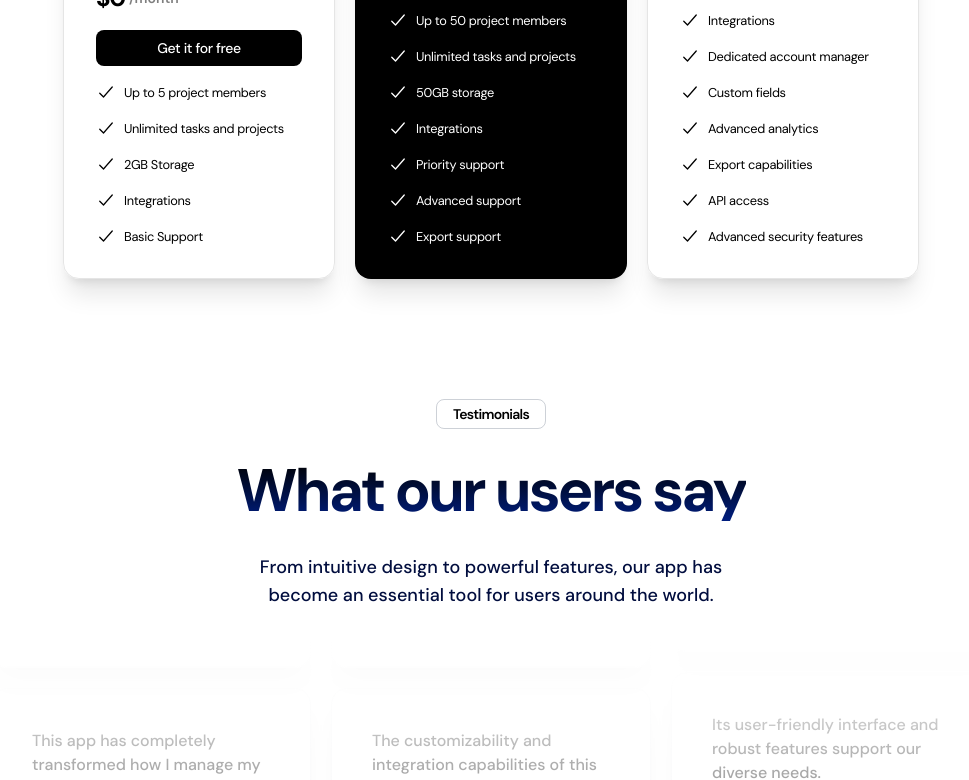
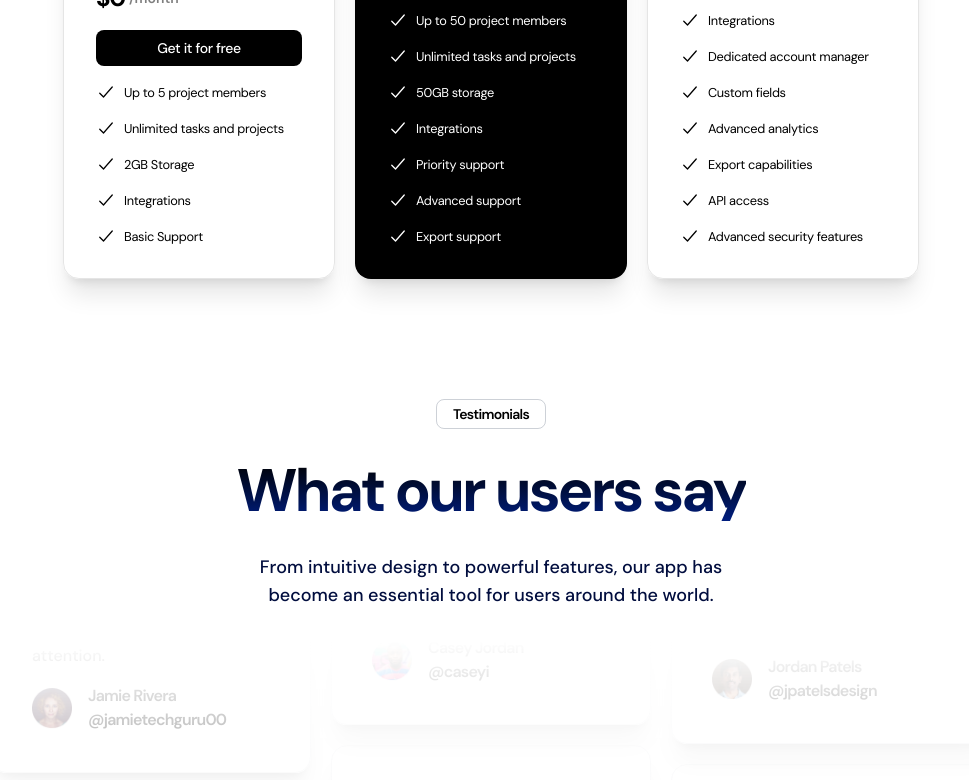
Before and after one commit to shiyammm/saas_landing_light, a Next.js app: page / in a window 1280 px wide. Shown: the part 2680-3460 px from the top of the page, without its empty margins (149-1118 px from the left). Built offline with nearby package versions, Linux system fonts and the light colour scheme.

Commit message:
solving build error

```diff
--- a/src/components/TestimonialCards.tsx
+++ b/src/components/TestimonialCards.tsx
@@ -30,7 +30,7 @@ const TestimonialCards = ({
           translateY: '-50%',
         }}
         transition={{
-          duration: duration || 10,
+          duration: duration,
           repeat: Infinity,
           repeatType: 'loop',
           ease: 'linear',
```
